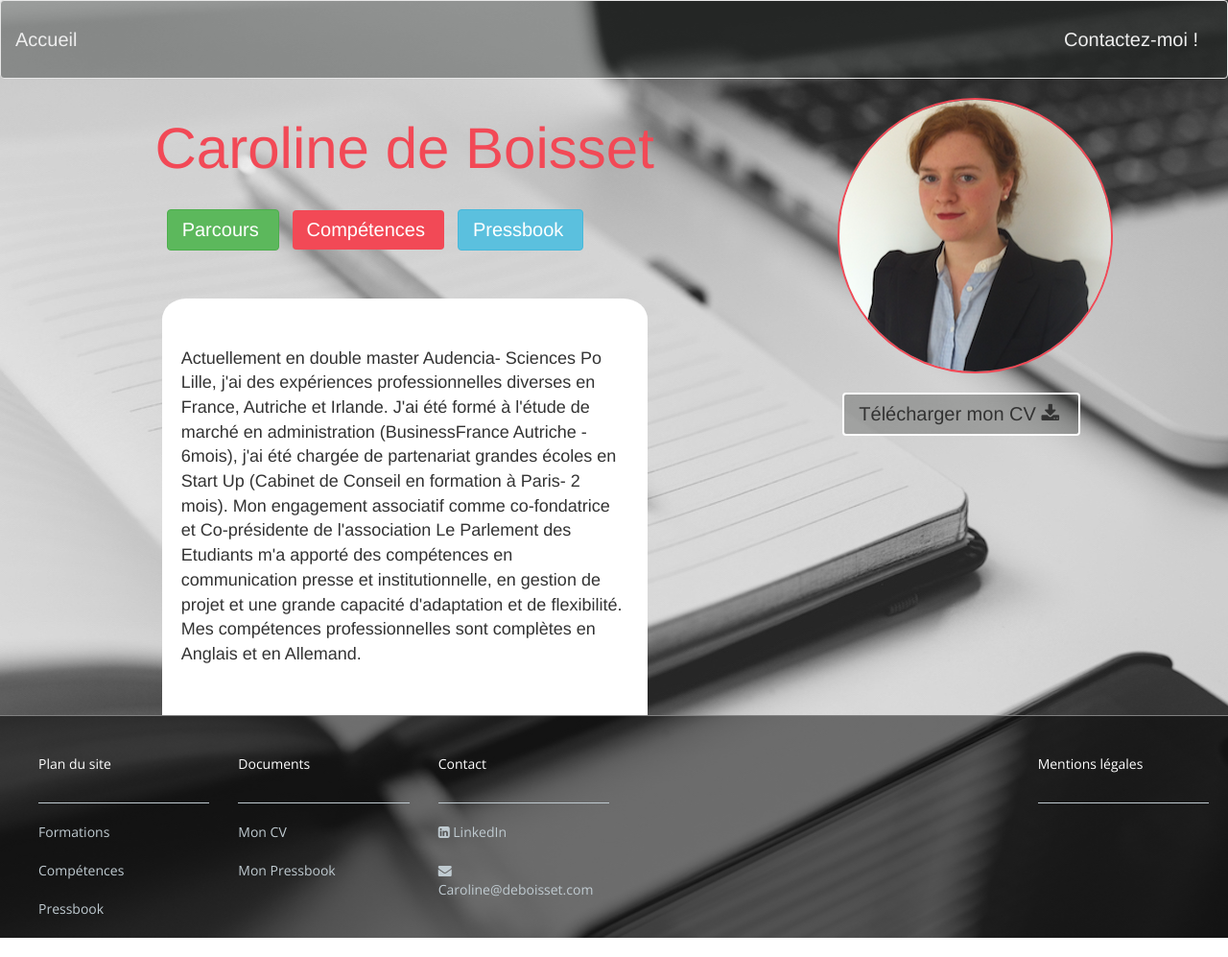
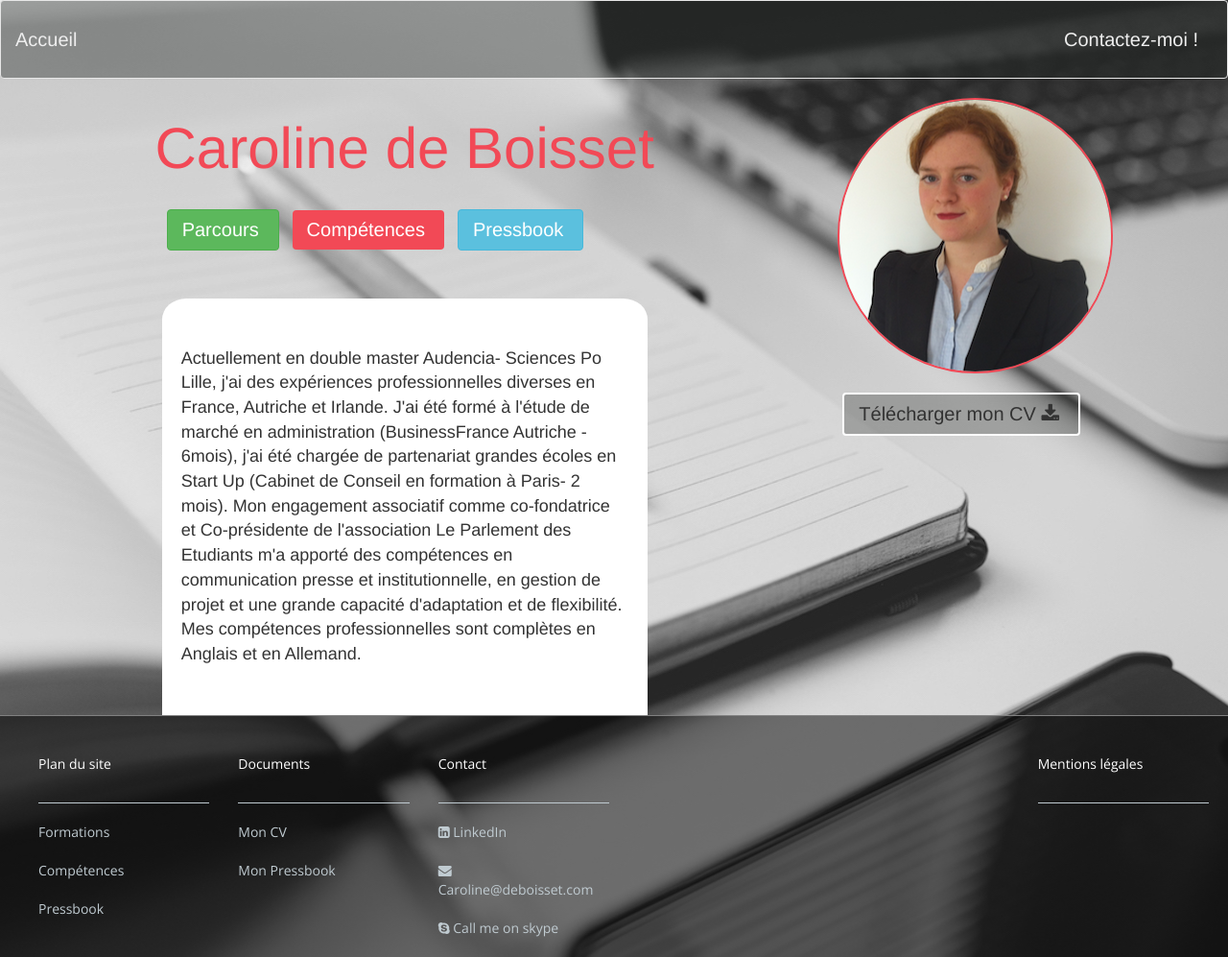
Before and after one commit to cdeboisset/CV, a plain HTML site: page index.html in a window 1280 px wide. Shown: the whole page at 96% size. Drawn offline with nearby package versions, Linux system fonts and the light colour scheme.

Commit message:
changement avant RDV

```diff
--- a/index.html
+++ b/index.html
@@ -126,6 +126,9 @@ Télécharger mon CV <i class="fa fa-download" aria-hidden="true"></i></button>
                           <li class="footer-content">
                           <i class="fa fa-envelope" aria-hidden="true"></i> Caroline@deboisset.com
                             </li><br/>
+                          <li class="footer-content">
+                          <i class="fa fa-skype" aria-hidden="true"></i> Call me on skype
+                          </li><br/>
 
                       </ul>
   </div>
```
